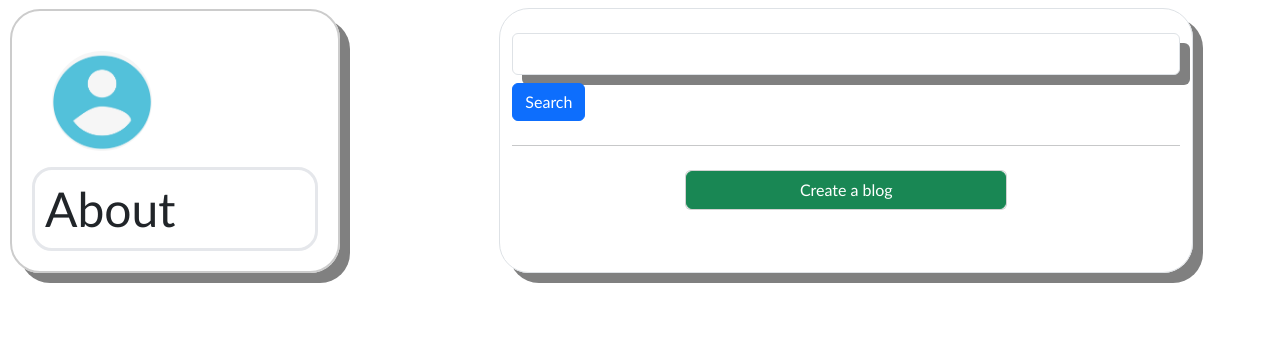
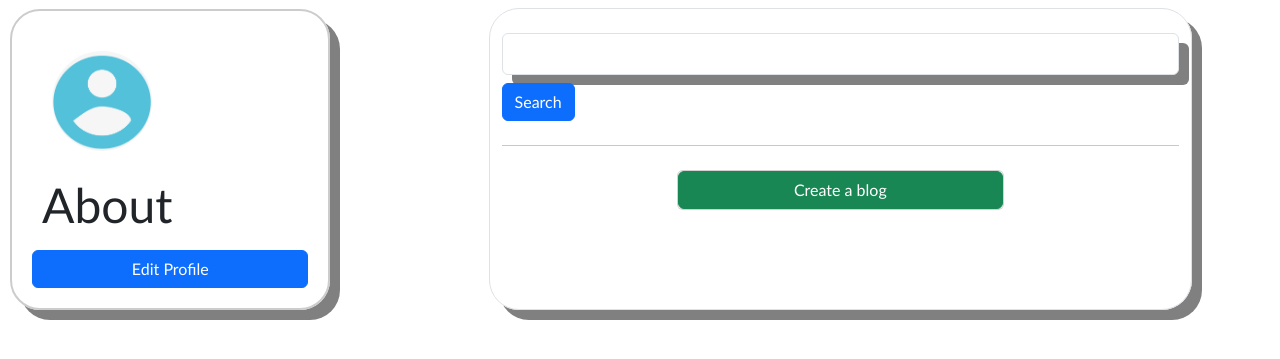
Before and after one commit to Aayushman4725/Blog-Application-using-python-with-django, a Django app: page /blog/user_dashboard/1 in a window 1280 px wide. Shown: the part 108-467 px from the top of the page. Run offline with Django 5.2, Linux system fonts and the light colour scheme; the visitor is signed in with stand-in values (Sample User, id 1); data comes from the database, SQL or seed files in the repository; data that the repository does not hold is empty; parts of the project's set-up code (start-up, migrations or seed data) failed here and were passed over; some libraries are stand-ins or nearby versions; some web fonts are replaced.

Commit message:
added button for edit profile

```diff
--- a/templates/user_list.html
+++ b/templates/user_list.html
@@ -38,12 +38,18 @@
               alt="profile"
               class="rounded-circle image focus:outline-none focus:ring focus:border-blue-300 w-full"
             />
+
             <!-- <input type="file" name = "pic"> -->
           </div>
-          <div class="border-3">
+          <div class="about">
             <h5 class="display-5"><strong>About</strong></h5>
             {% if user.profile.about %} {{user.profile.about}} {% endif %}
           </div>
+          <a
+            href="{% url 'editProfile' request.user.pk %}"
+            class="btn btn-primary"
+            >Edit Profile</a
+          >
         </div>
 
         <div></div>
```
